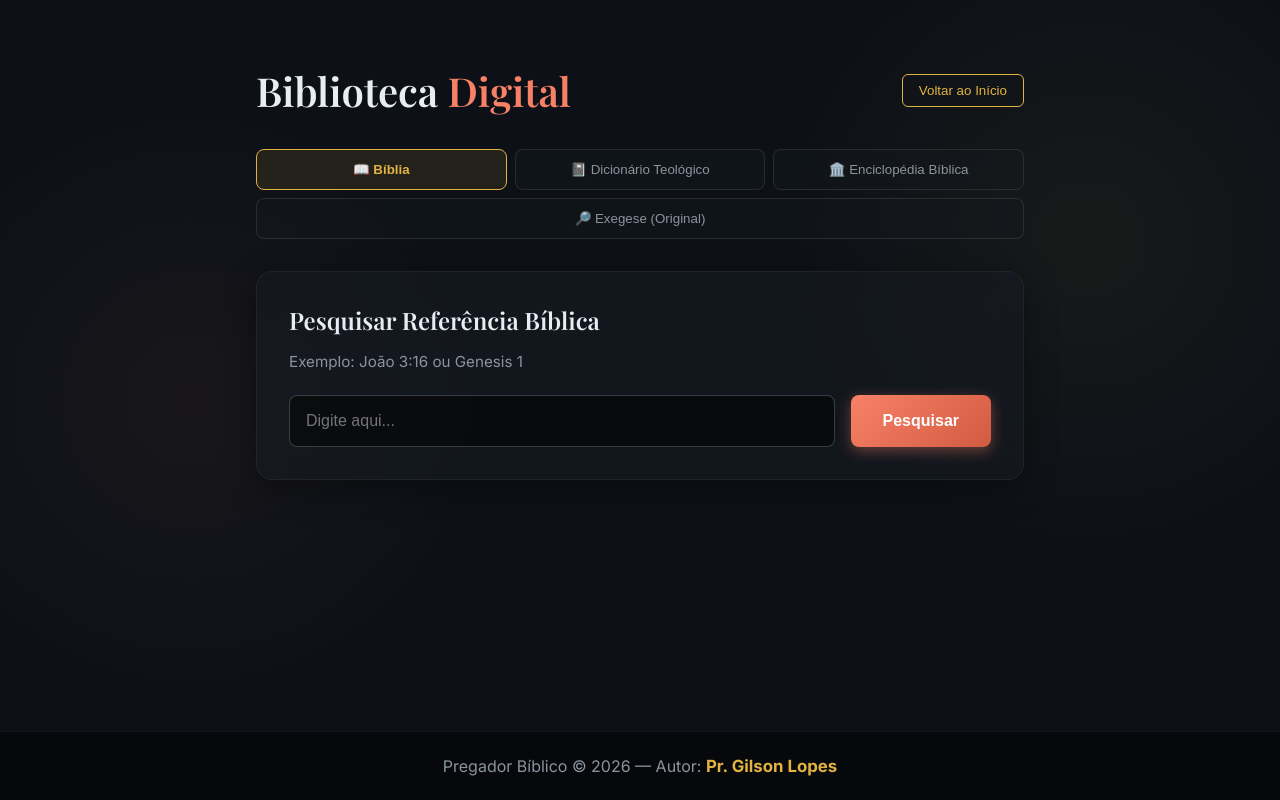
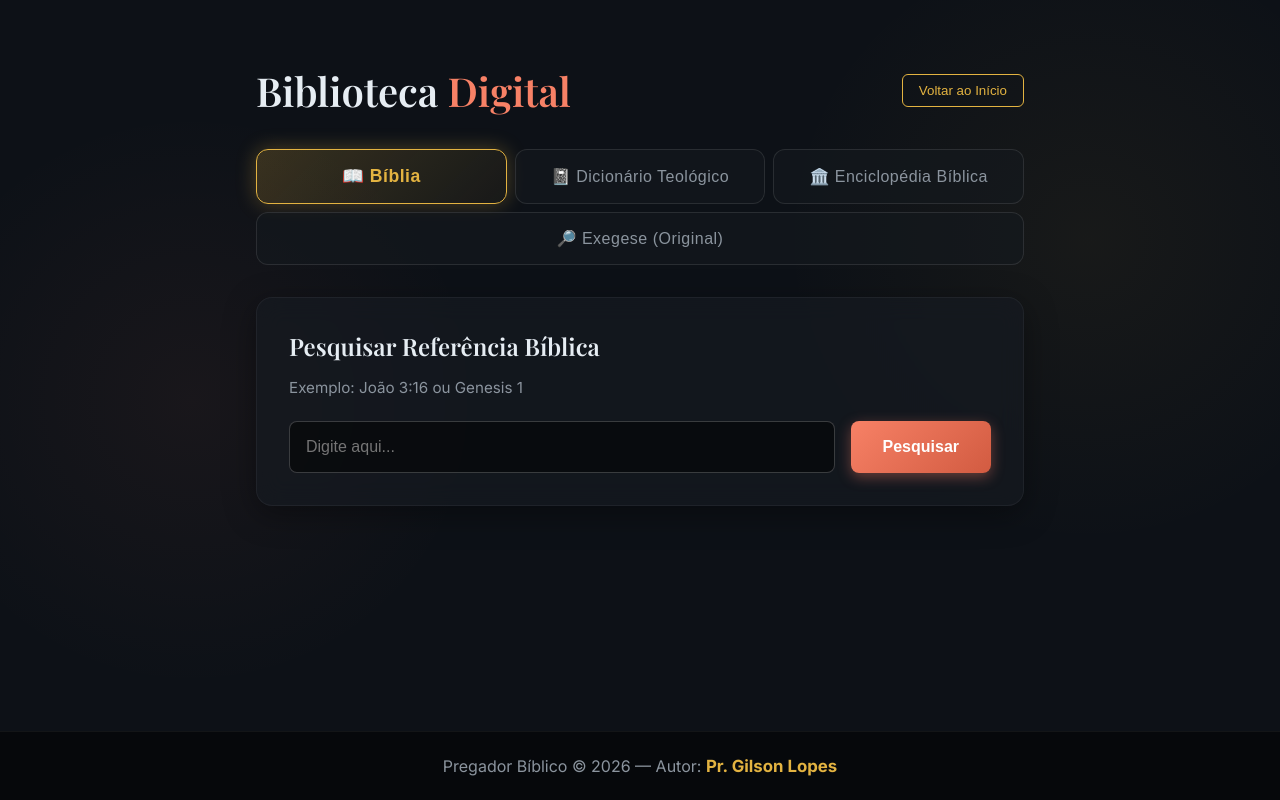
Before and after one commit to prgilsonlopes6-cmyk/pregador-biblico-app, a Next.js app: page /biblioteca in a window 1280 px wide. Built offline with nearby package versions, Linux system fonts and the light colour scheme; a web font is replaced by a local one.

Commit message:
Realcando os botoes de navegacao da biblioteca

```diff
--- a/src/app/biblioteca/page.tsx
+++ b/src/app/biblioteca/page.tsx
@@ -120,15 +120,20 @@ export default function BibliotecaPage() {
               setQuery("");
             }}
             style={{
-              padding: '0.75rem 1.5rem',
-              borderRadius: '8px',
-              border: activeTab === tab.id ? '1px solid var(--gold-accent)' : '1px solid rgba(255,255,255,0.1)',
-              background: activeTab === tab.id ? 'rgba(227, 179, 65, 0.1)' : 'rgba(20, 25, 30, 0.4)',
+              padding: '1rem 1.5rem',
+              borderRadius: '12px',
+              border: '1px solid',
+              borderColor: activeTab === tab.id ? 'var(--gold-accent)' : 'rgba(255,255,255,0.1)',
+              background: activeTab === tab.id ? 'linear-gradient(135deg, rgba(227, 179, 65, 0.2), rgba(227, 179, 65, 0.05))' : 'rgba(20, 25, 30, 0.6)',
               color: activeTab === tab.id ? 'var(--gold-accent)' : 'var(--text-secondary)',
               cursor: 'pointer',
-              fontWeight: activeTab === tab.id ? 'bold' : 'normal',
+              fontWeight: activeTab === tab.id ? '800' : '500',
+              fontSize: activeTab === tab.id ? '1.1rem' : '1rem',
+              boxShadow: activeTab === tab.id ? '0 0 20px rgba(227, 179, 65, 0.3)' : 'none',
+              transition: 'all 0.3s ease',
               flex: 1,
-              minWidth: '200px'
+              minWidth: '200px',
+              letterSpacing: '0.5px'
             }}
           >
             {tab.label}
```
